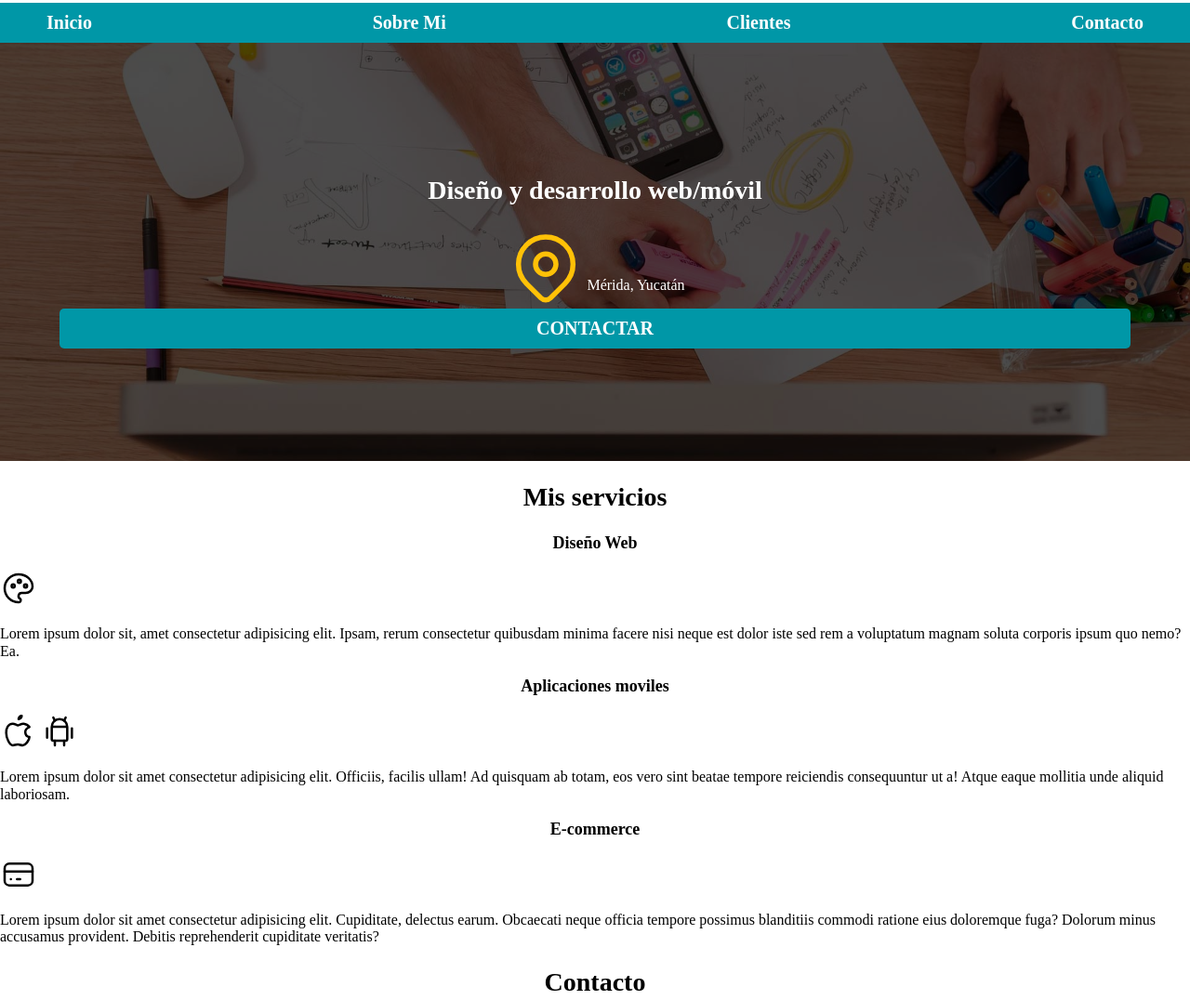
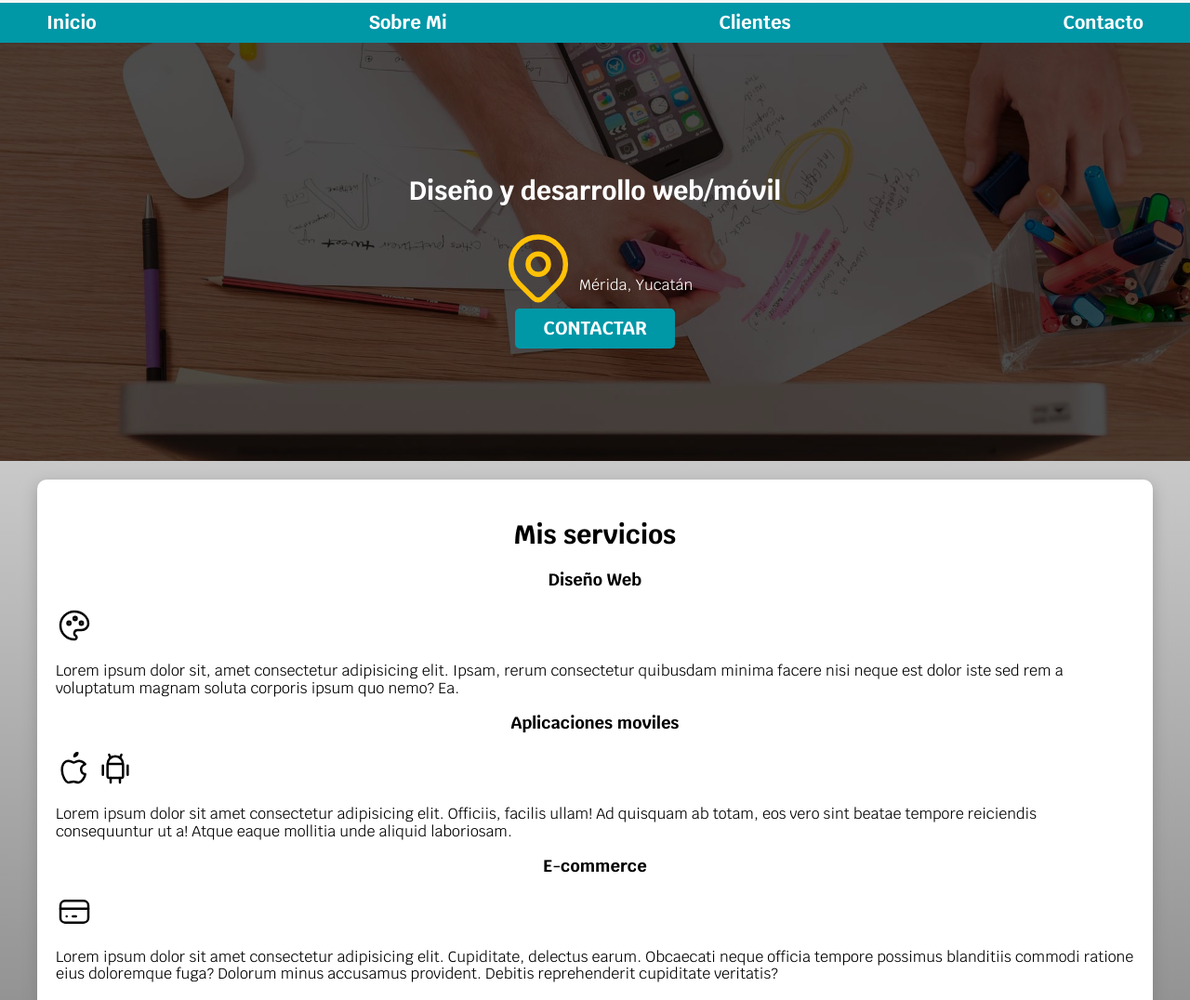
Before and after one commit to LuisAndresNajera/Developer-Page, a plain HTML site: page index.html in a window 1280 px wide. Shown: the part 92-1168 px from the top of the page at 93% size. Drawn offline with Linux system fonts and the light colour scheme.

Commit message:
Añadiendo box shadow a "Mis Sevicios"

```diff
--- a/css/styles.css
+++ b/css/styles.css
@@ -17,6 +17,8 @@ html{
 }
 body{
     font-size: 16px;
+    font-family: 'Krub', sans-serif;
+    background-image: linear-gradient(to top, var(--grey) 0%,  var(--white) 100%);
 }
 /*Tipografia*/
 h1{
@@ -122,3 +124,30 @@ h1,h2,h3{
     width: 90%;
     text-align: center;
 }
+@media (min-width: 768px){
+    .boton{
+        /*padding: 2rem;*/
+        width: auto;
+        /*margin: 2rem;*/
+    }
+}
+
+.sombra{
+margin-top: 2rem;
+box-shadow: 0px 5px 15px 0px rgba(112,112,112,0.48);
+/*Motor para google chrome*/
+-webkit-box-shadow: 0px 5px 15px 0px rgba(112,112,112,0.48);
+/*Motor para mozilla firefox*/
+-moz-box-shadow: 0px 5px 15px 0px rgba(112,112,112,0.48);
+background-color: var(--white);
+padding: 2rem;
+border-radius: 1rem;
+}
+/*
+Pendientes Clade Viernes 03/05/2024
+acomodaremos la seccion mis servicios usando flexbox
+que es blur: es desenfoque
+que es box shadow: es para difuminar el dondo
+que es box model: es la estructura para acomodar los contenedores
+en que pagina generamos los box shadowws: Css generator
+*/
--- a/index.html
+++ b/index.html
@@ -41,7 +41,7 @@
             <a class="boton" href="#">Contactar</a>
          </div>
     </section>
-    <main>
+    <main class="contenedor sombra">
         <h2>Mis servicios</h2>
         <section>
             <h3>Diseño Web</h3>
```
